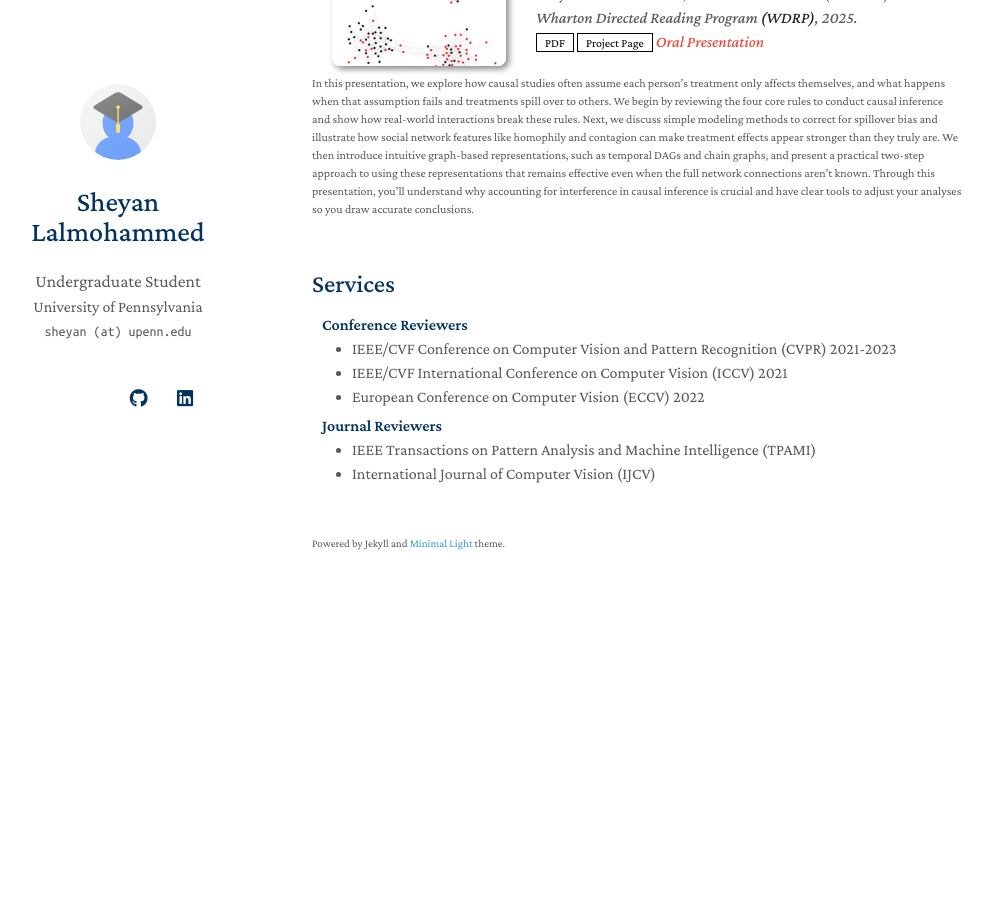
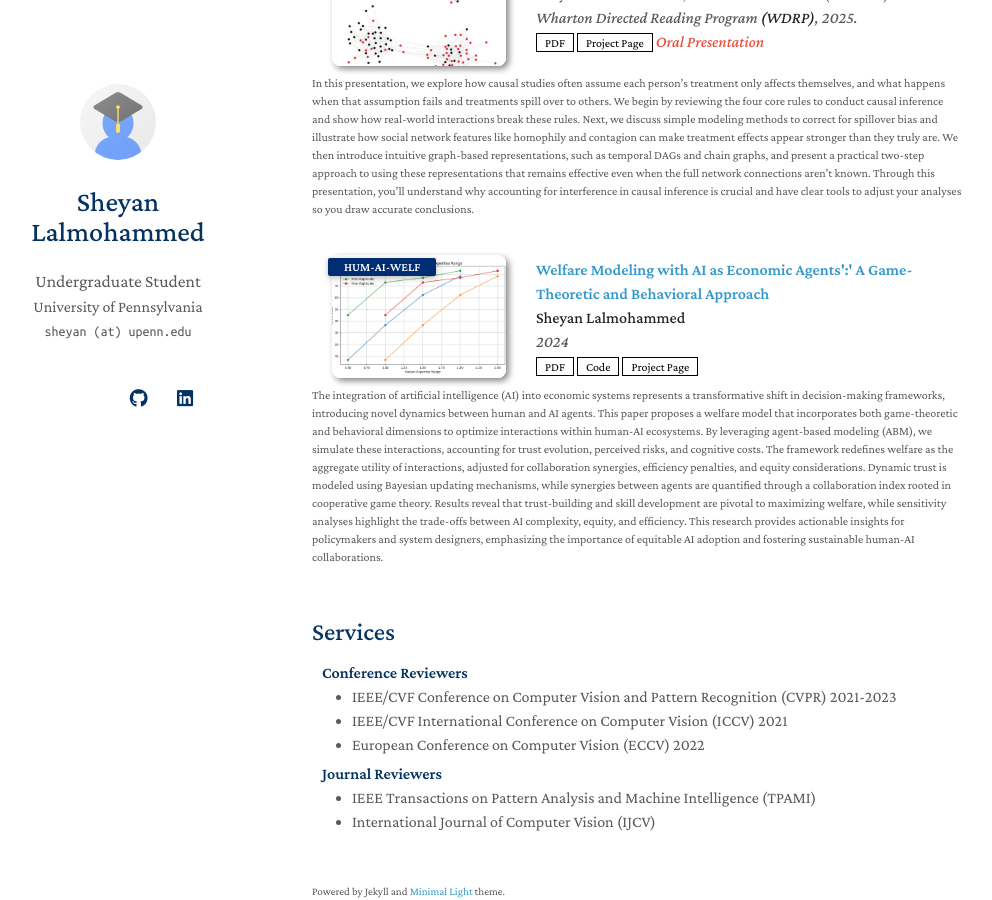
Before and after one commit to sheyanlalmohammed1/sheyanlalmohammed1.github.io, a Jekyll site: the page built from index.md, in a window 1280 px wide and 900 px high, scrolled down 1500 px. Shown: the whole window, without its empty margins (158-1150 px from the left). Built offline with Jekyll 4.4.1, drawn with Linux system fonts in a browser that asks for light colours; a style sheet for code colours, icons or effects is not loaded; our own code applies the rules of GitHub Pages for plain Markdown files; before the commit the page ends 2124 px from its top, so only the background shows below that.

Commit message:
Update publications.yml

```diff
--- a/_data/publications.yml
+++ b/_data/publications.yml
@@ -29,3 +29,13 @@ main:
     page: https://sites.google.com/view/wharton-drp/previous/spring-2025?authuser=0
     notes: Oral Presentation
     image: assets/img/CI-INTF.png
+
+  - title: Welfare Modeling with AI as Economic Agents':' A Game-Theoretic and Behavioral Approach
+    authors: <strong>Sheyan Lalmohammed</strong>
+    conference_short: HUM-AI-WELF
+    conference: 2024
+    abstract: The integration of artificial intelligence (AI) into economic systems represents a transformative shift in decision-making frameworks, introducing novel dynamics between human and AI agents. This paper proposes a welfare model that incorporates both game-theoretic and behavioral dimensions to optimize interactions within human-AI ecosystems. By leveraging agent-based modeling (ABM), we simulate these interactions, accounting for trust evolution, perceived risks, and cognitive costs. The framework redefines welfare as the aggregate utility of interactions, adjusted for collaboration synergies, efficiency penalties, and equity considerations. Dynamic trust is modeled using Bayesian updating mechanisms, while synergies between agents are quantified through a collaboration index rooted in cooperative game theory. Results reveal that trust-building and skill development are pivotal to maximizing welfare, while sensitivity analyses highlight the trade-offs between AI complexity, equity, and efficiency. This research provides actionable insights for policymakers and system designers, emphasizing the importance of equitable AI adoption and fostering sustainable human-AI collaborations.
+    pdf: https://arxiv.org/pdf/2501.15317
+    code: https://github.com/sheyanlalmohammed1
+    page: https://arxiv.org/abs/2501.15317
+    image: assets/img/HUM-AI-WELF.png
```
